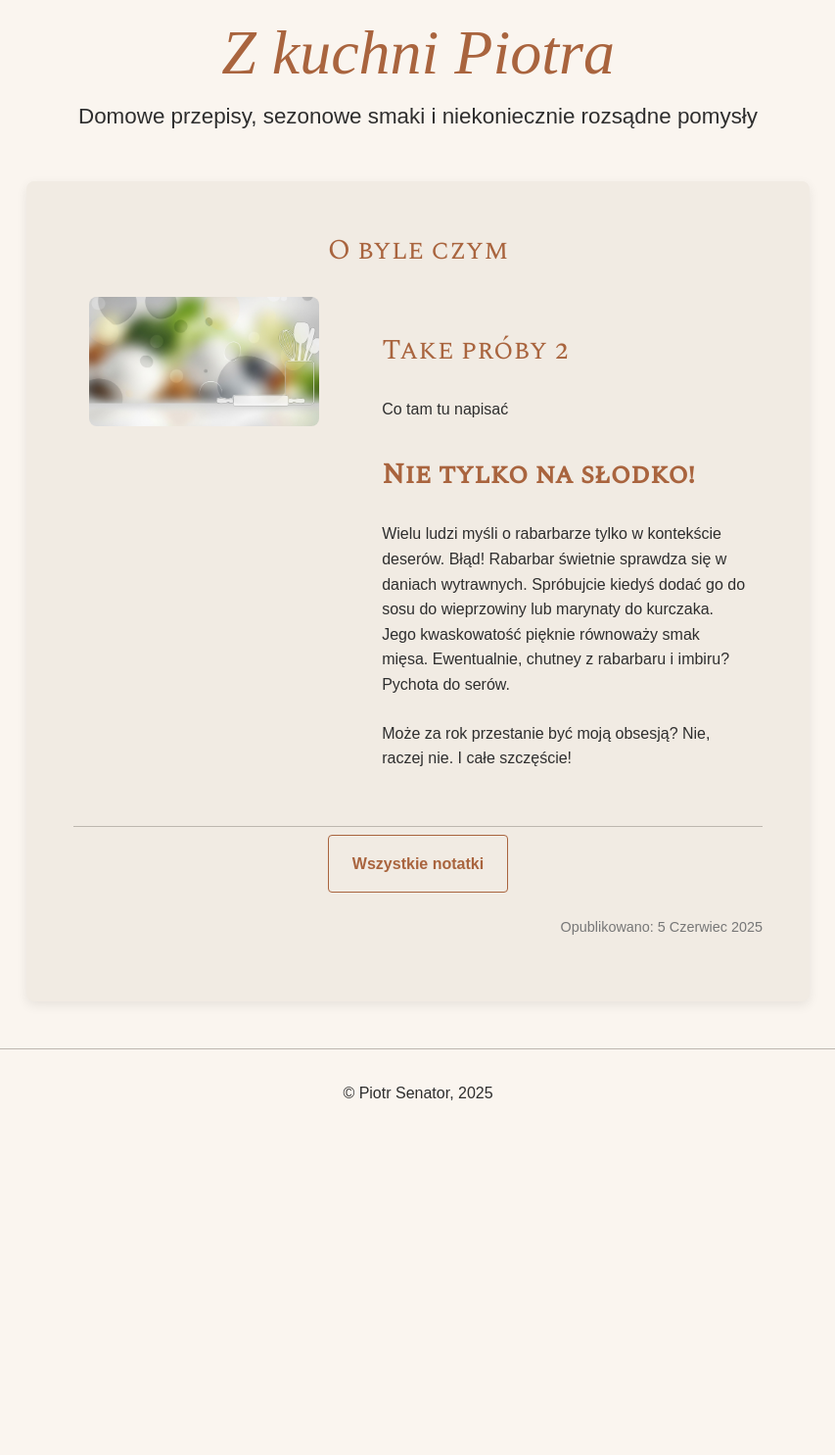
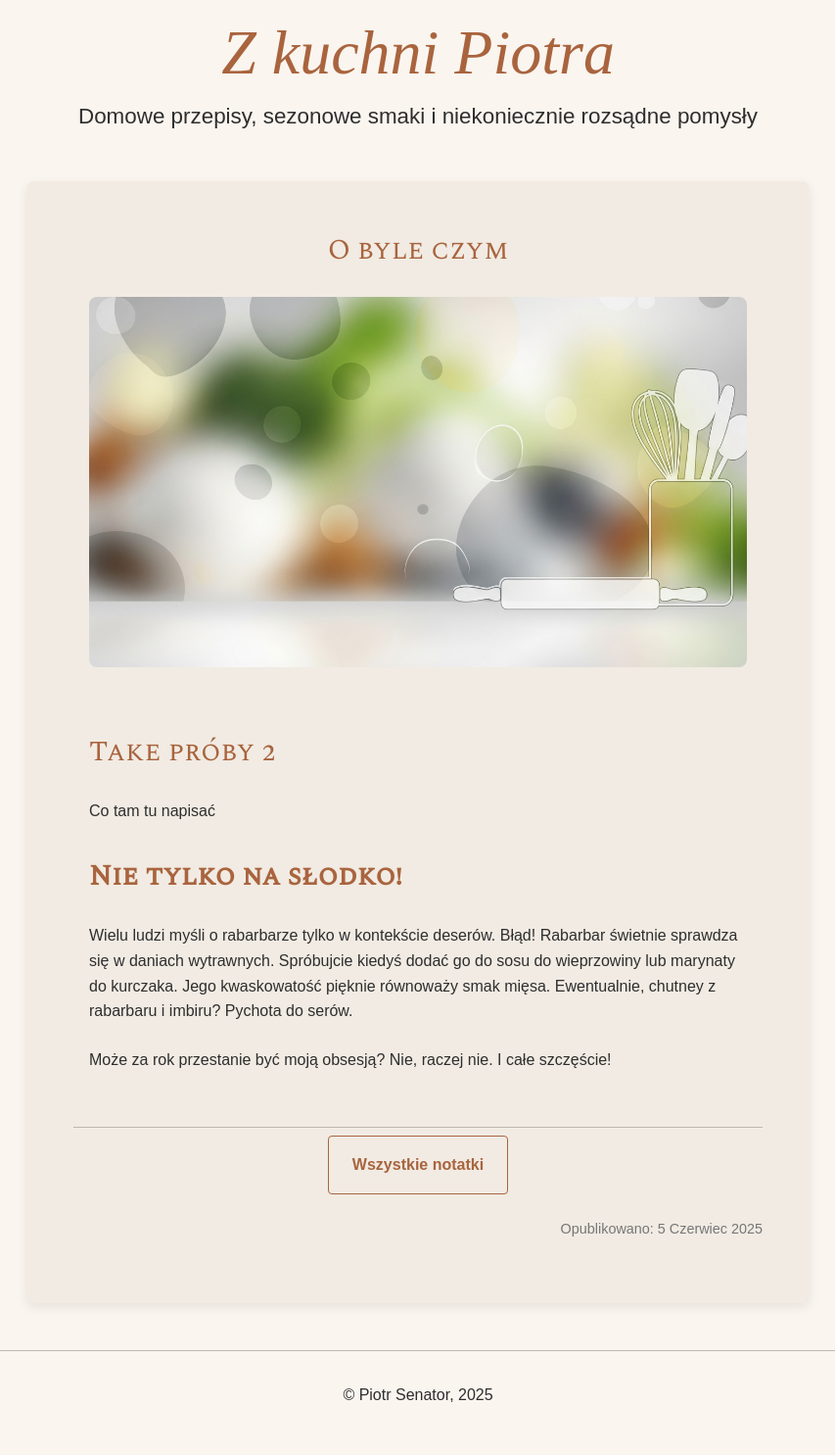
Before and after one commit to piotrsenator/kuchnia, a Jekyll site: the page built from _notes/test.md, in a window 1280 px wide. Shown: the whole page at 98% size, without its empty margins (213-1066 px from the left). Built offline with Jekyll 4.4.1, drawn with Linux system fonts in a browser that asks for light colours; some web fonts are replaced; before the commit the page ends 1177 px from its top, so only the background shows below that.

Commit message:
Update _note-single.scss

```diff
--- a/_sass/pages/_note-single.scss
+++ b/_sass/pages/_note-single.scss
@@ -113,19 +113,3 @@
     font-weight: var(--font-weight-light);
     color: #777;
 }
-
-/* --------------------------------------------------------------------------
-   Układ desktopowy dla pojedynczej notatki (od 768px)
-   -------------------------------------------------------------------------- */
-@media (min-width: 768px) {
-    .note-single__content-wrapper {
-        flex-direction: row;
-        align-items: flex-start;
-    }
-
-    .note-single__main-info {
-        width: 35%;
-        max-width: 400px; /* Ograniczenie szerokości obrazka na desktopie */
-        margin-right: var(--spacing-lg);
-    }
-}
```
